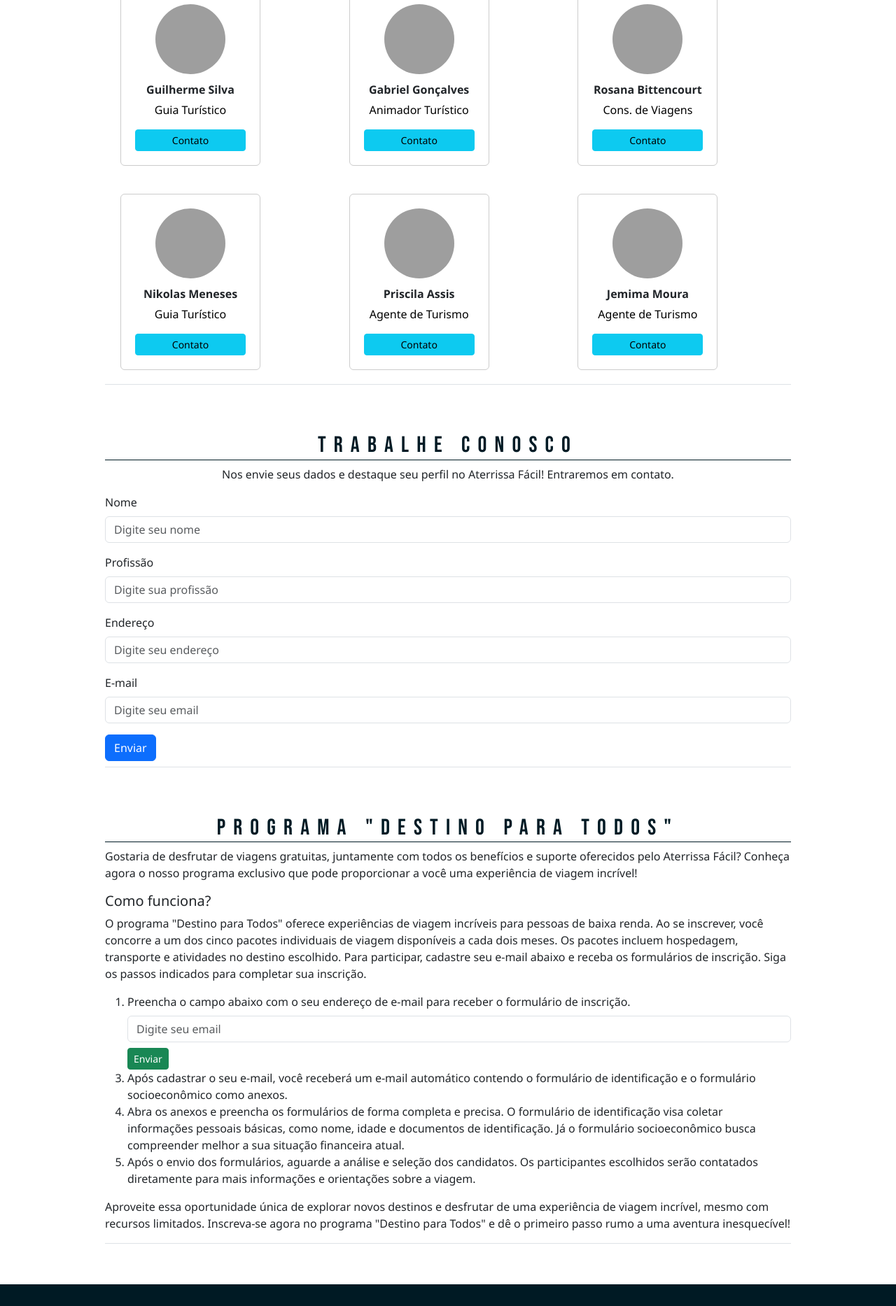
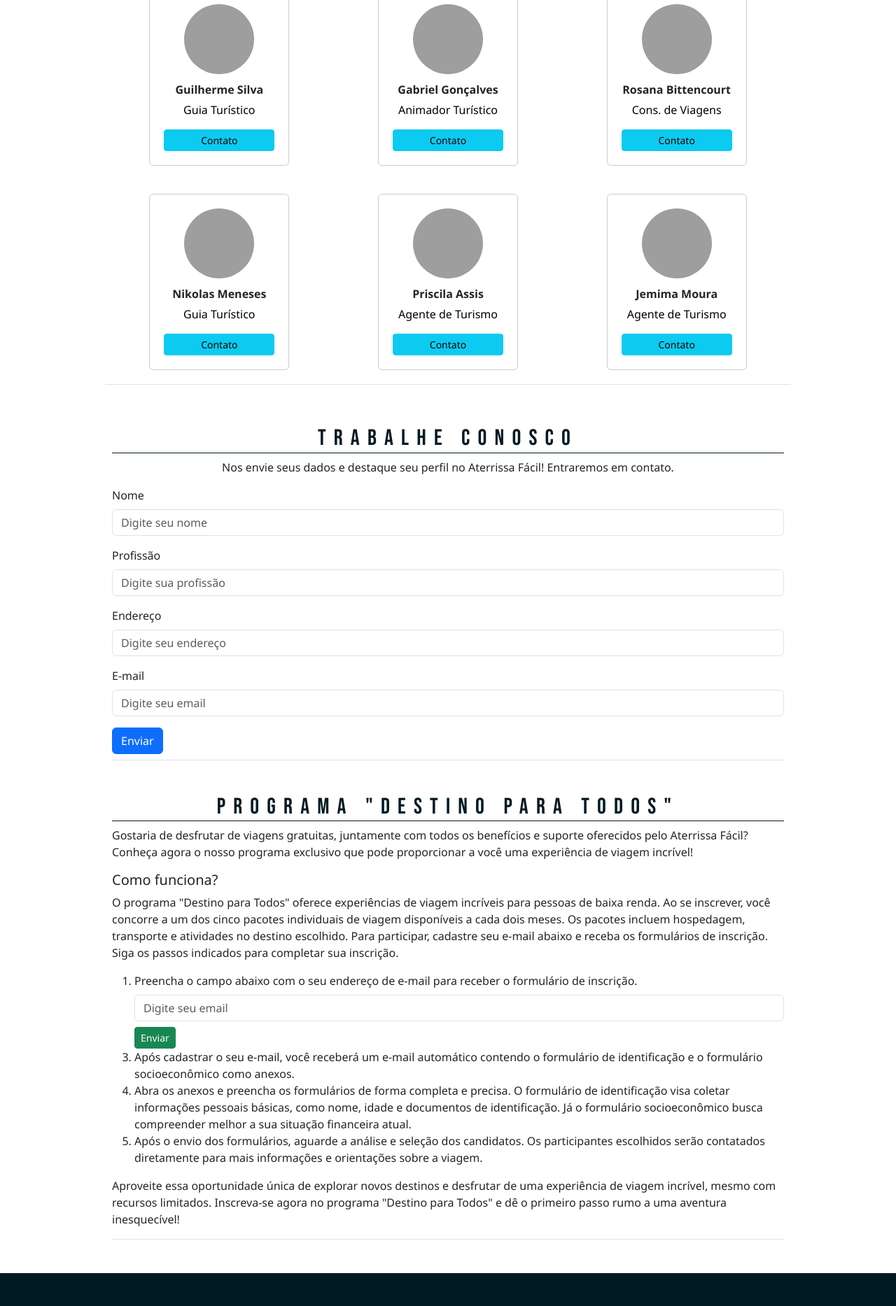
Before and after one commit to thaizerbinatti/AterrissaFacil, a plain HTML site: page servicos.html in a window 1280 px wide. Shown: the part 2467-4334 px from the top of the page at 70% size. Drawn offline with nearby package versions, Linux system fonts and the light colour scheme; grey boxes are pictures that could not be loaded.

Commit message:
alterações gerais projeto

```diff
--- a/assets/CSS/servicos.css
+++ b/assets/CSS/servicos.css
@@ -239,3 +239,11 @@
     display: grid;
     justify-content: center;
 }
+
+#trabalhe-conosco {
+    padding: 0 10rem;
+}
+
+#destino-para-todos {
+    padding: 0 10rem;
+}
--- a/servicos.html
+++ b/servicos.html
@@ -300,22 +300,22 @@
 
 
         <!-- Profissionais -->
-        <section class="container-padding mt-5" id="profissionais">
-            <div class="container border-bottom">
+        <section class="container-padding mt-5 " id="profissionais">
+            <div class="container border-bottom ">
                 <h2 class="text-titulo">Encontre seu profissional</h2>
                 <p class="text-center">Entre em contato com nossos profissionais de turismo, e tenha uma viagem
                     perfeita!
                 </p>
                 <div class="row">
-                    <div class="col">
-                        <div class="card card-style">
+                    <div class="col justifyitem">
+                        <div class="card card-style ">
                             <img class="profile-pic" src="./assets/img/servicos/pessoa1.jpg" alt="Profile 1">
                             <div class="nome">Guilherme Silva</div>
                             <div class="profissao">Guia Turístico</div>
                             <button class="btn btn-info btn-sm mt-3">Contato</button>
                         </div>
                     </div>
-                    <div class="col">
+                    <div class="col justifyitem">
                         <div class="card card-style">
                             <img class="profile-pic" src="./assets/img/servicos/gabriel.jpg" alt="Profile 2">
                             <div class="nome">Gabriel Gonçalves</div>
@@ -323,7 +323,7 @@
                             <button class="btn btn-info btn-sm mt-3">Contato</button>
                         </div>
                     </div>
-                    <div class="col">
+                    <div class="col justifyitem">
                         <div class="card card-style">
                             <img class="profile-pic" src="./assets/img/servicos/rosana.jpg" alt="Profile 3">
                             <div class="nome">Rosana Bittencourt</div>
@@ -333,7 +333,7 @@
                     </div>
                 </div>
                 <div class="row">
-                    <div class="col">
+                    <div class="col justifyitem">
                         <div class="card card-style">
                             <img class="profile-pic" src="./assets/img/servicos/nikolas.jpg" alt="Profile 4">
                             <div class="nome">Nikolas Meneses</div>
@@ -341,7 +341,7 @@
                             <button class="btn btn-info btn-sm mt-3">Contato</button>
                         </div>
                     </div>
-                    <div class="col">
+                    <div class="col justifyitem">
                         <div class="card card-style">
                             <img class="profile-pic" src="./assets/img/servicos/priscila.jpg" alt="Profile 5">
                             <div class="nome">Priscila Assis</div>
@@ -349,7 +349,7 @@
                             <button class="btn btn-info btn-sm mt-3">Contato</button>
                         </div>
                     </div>
-                    <div class="col">
+                    <div class="col justifyitem">
                         <div class="card card-style">
                             <img class="profile-pic" src="./assets/img/explorar/jamile.jpg" alt="Profile 5">
                             <div class="nome">Jemima Moura</div>
@@ -459,10 +459,10 @@
                             <li><a href="#">Social</a></li>
                         </ul>
                     </div>
-                    <div class="col-lg-3 item social"><a href="#"><i class="icon ion-social-facebook"></i></a><a
-                            href="#"><i class="icon ion-social-twitter"></i></a><a href="#"><i
-                                class="icon ion-social-snapchat"></i></a><a href="#"><i
-                                class="icon ion-social-instagram"></i></a>
+                    <div class="col-lg-3 item social">
+                        <a href="#"><i class="icon ion-social-facebook"></i></a>
+                        <a href="#"><i class="icon ion-social-twitter"></i></a>
+                        <a href="#"><i class="icon ion-social-instagram"></i></a>
                         <p class="copyright">Aterissa Facil © 2022</p>
                     </div>
                 </div>
```
Also changed, not shown: explorar.html (+4 -4 lines), index.html (+4 -3 lines).
